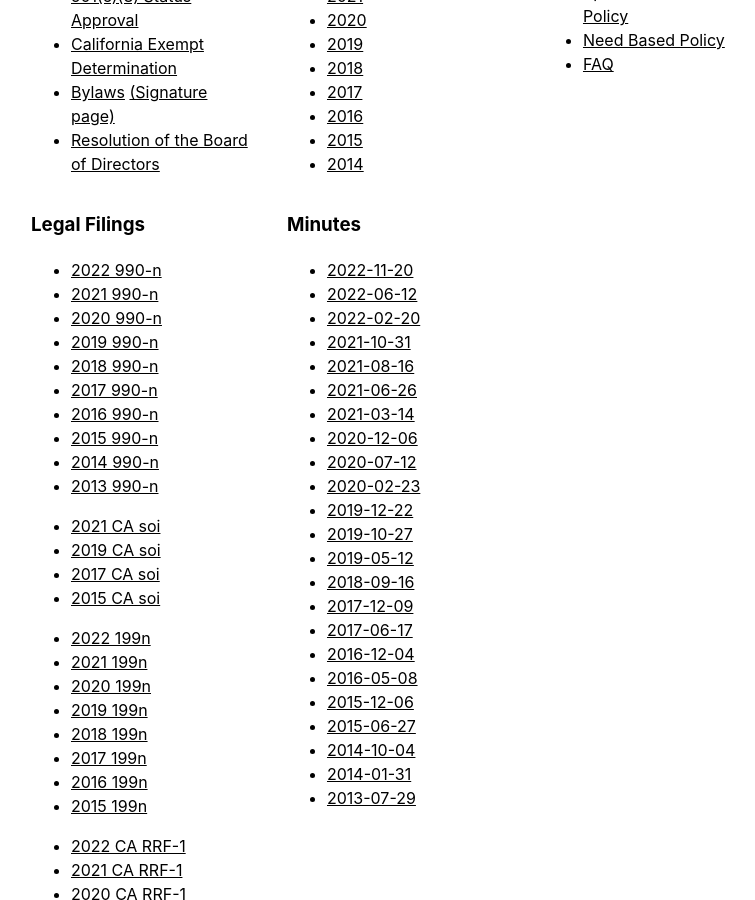
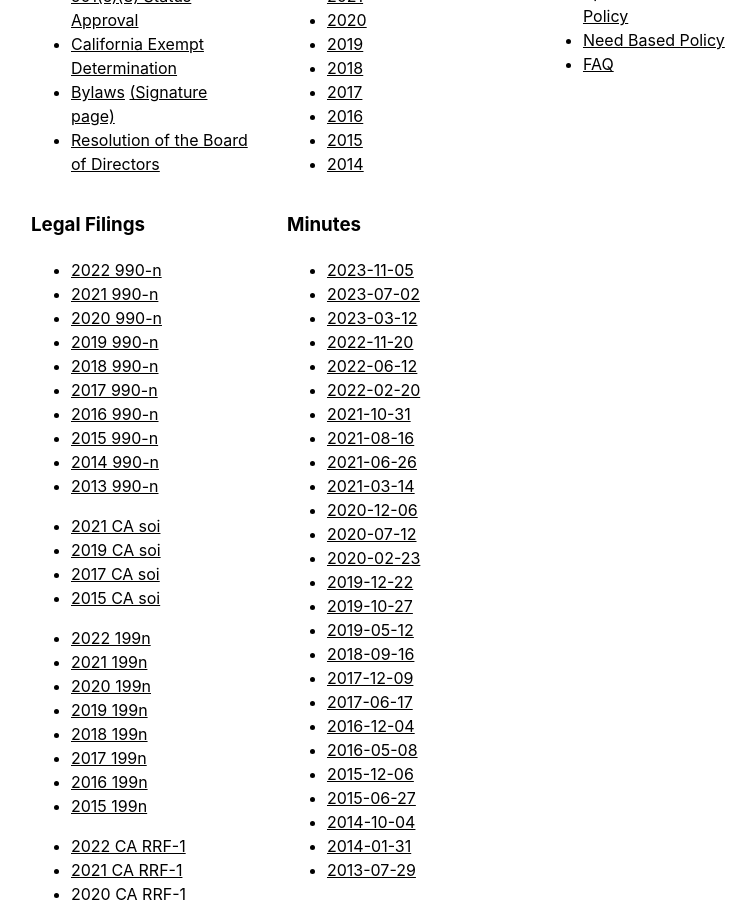
Before and after one commit to ahsef/ahsef.github.io, a Jekyll site: the page built from _pages/about.html, in a window 1280 px wide and 900 px high, scrolled down 3318 px. Shown: the whole window, without its empty margins (241-996 px from the left). Built offline with Jekyll 4.4.1, drawn with Linux system fonts in a browser that asks for light colours.

Commit message:
Update meeting notes

```diff
--- a/_pages/about.html
+++ b/_pages/about.html
@@ -341,11 +341,14 @@ $277 - Mungai Eric Mbugua
     <div class="w3-container w3-third">
         <h3>Minutes</h3>
         <ul>
-		<li><a href="/minutes/20221120.pdf">2022-11-20</a></li>
-		<li><a href="/minutes/2022612.pdf">2022-06-12</a></li>
-		<li><a href="/minutes/20220220.pdf">2022-02-20</a></li>
-		<li><a href="/minutes/20211031.pdf">2021-10-31</a></li>
-		<li><a href="/minutes/20210816.pdf">2021-08-16</a></li>
+			<li><a href="/minutes/20231105.pdf">2023-11-05</a></li>
+			<li><a href="/minutes/20230702.pdf">2023-07-02</a></li>
+			<li><a href="/minutes/20230312.pdf">2023-03-12</a></li>
+			<li><a href="/minutes/20221120.pdf">2022-11-20</a></li>
+			<li><a href="/minutes/2022612.pdf">2022-06-12</a></li>
+			<li><a href="/minutes/20220220.pdf">2022-02-20</a></li>
+			<li><a href="/minutes/20211031.pdf">2021-10-31</a></li>
+			<li><a href="/minutes/20210816.pdf">2021-08-16</a></li>
             <li><a href="/minutes/20210626.pdf">2021-06-26</a></li>
             <li><a href="/minutes/20210314.pdf">2021-03-14</a></li>
             <li><a href="/minutes/20201206.pdf">2020-12-06</a></li>
```
